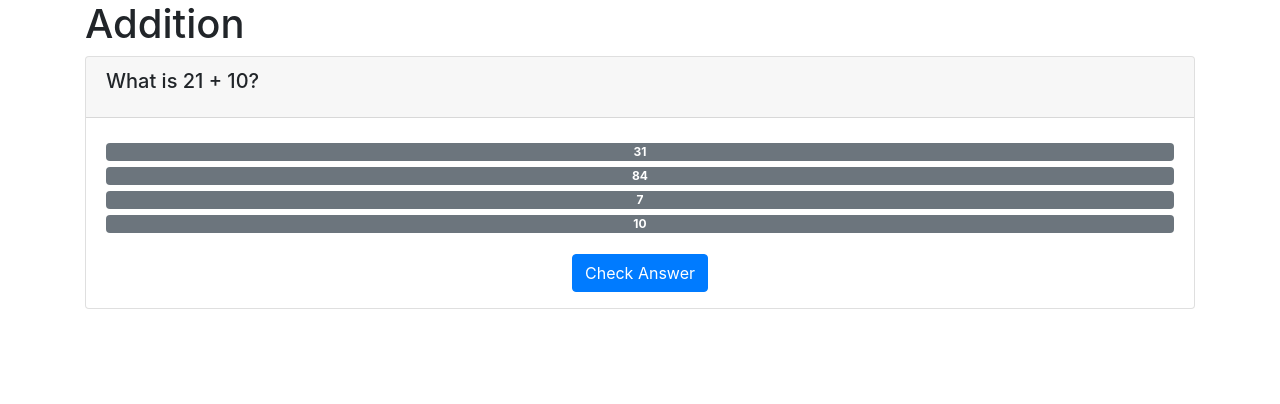
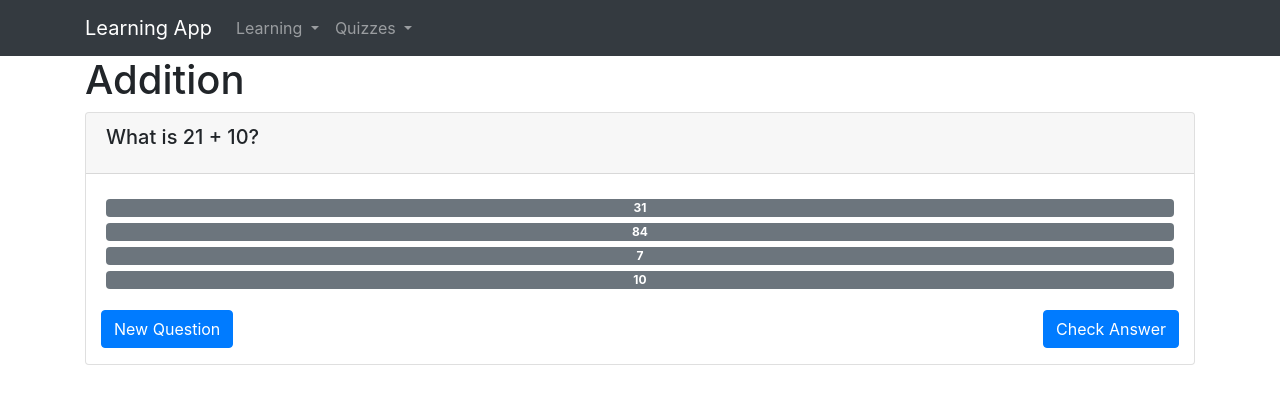
Before and after one commit to VictoriaTassie/learning-app, a Flask app: page /addition in a window 1280 px wide. Shown: the top 404 px of the page. Run offline with Flask 2, Linux system fonts and the light colour scheme; some libraries are stand-ins or nearby versions.

Commit message:
styling and 404 error handling

```diff
--- a/app.py
+++ b/app.py
@@ -3,6 +3,10 @@ import random
 import json
 
 app = Flask(__name__)
+
+@app.errorhandler(404)
+def error_404(e):
+    return render_template('error404.html')
 
 @app.route('/')
 def index():
--- a/templates/addition.html
+++ b/templates/addition.html
@@ -19,11 +19,12 @@ Addition,plus,add,adding
 <span id='answer{{i + 1}}' class='answer badge badge-secondary container-fluid'>{{options[i]}}</span>
 {% endfor %}
 </div>
-<form method="post" class="text-center">
+<form method="post" class="text-center container">
 <input type="hidden" id="clientAnswer" name="clientAnswer"></input>
 <input type="hidden" id="x" name="x"></input>
 <input type="hidden" id="y" name="y"></input>
-<button class="btn btn-primary mb-3" id="smt-btn" type="submit">Check Answer</button>
+<a class="btn btn-primary mb-3 float-left" href="{{url_for('addition')}}">New Question</a>
+<button class="btn btn-primary mb-3 float-right" id="smt-btn" type="submit">Check Answer</button>
 </form>
 
 <div class="container">
--- a/templates/base.html
+++ b/templates/base.html
@@ -18,6 +18,38 @@
 </head>
 
 <body>
+
+<nav class="navbar navbar-expand-lg navbar-dark bg-dark">
+<div class="container">
+  <a class="navbar-brand" href="{{url_for('index')}}">Learning App</a>
+  <button class="navbar-toggler" type="button" data-toggle="collapse" data-target="#navbar" aria-controls="navbar" aria-expanded="false" aria-label="Toggle navigation">
+    <span class="navbar-toggler-icon"></span>
+  </button>
+
+  <div class="collapse navbar-collapse" id="navbarNavDropdown">
+    <ul class="navbar-nav">
+	  <li class="nav-item dropdown">
+        <a class="nav-link dropdown-toggle" href="#" id="navbarLearningDropdown" data-toggle="dropdown" aria-haspopup="true" aria-expanded="false">
+          Learning
+        </a>
+        <div class="dropdown-menu" aria-labelledby="navbarLearningDropdown">
+          <a class="dropdown-item" href="/learning">Addition</a>
+        </div>
+      </li>
+
+	  <li class="nav-item dropdown">
+        <a class="nav-link dropdown-toggle" href="#" id="navbarQuizzesDropdown" data-toggle="dropdown" aria-haspopup="true" aria-expanded="false">
+          Quizzes
+        </a>
+        <div class="dropdown-menu" aria-labelledby="navbarQuizzesDropdown">
+          <a class="dropdown-item" href="{{url_for('addition')}}">Addition</a>
+        </div>
+      </li>
+	</ul>
+  </div>
+</div>
+</nav>
+
 <div class="container">
 {% block content %}
 {% endblock %}
--- a/templates/index.html
+++ b/templates/index.html
@@ -9,6 +9,6 @@ Extra,Keywords
 {% endblock %}
 
 {% block content %}
-<h1> Hello World </h1>
-<a class="btn btn-primary" href="{{url_for('addition')}}">Addition</a>
+<h1 class="text-center"> Learning App </h1>
+<hr />
 {% endblock %}
```
Also changed, not shown: templates/error404.html (added, +11 -0 lines).
